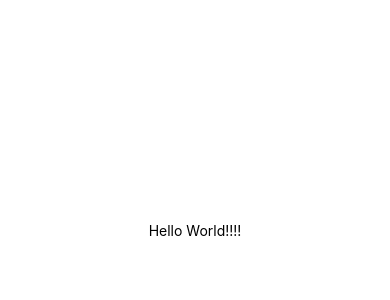
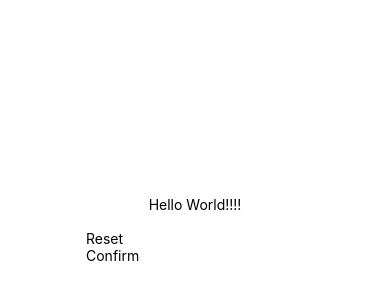
Before and after one commit to ankurj77/guess-my-number-react-native, a React Native app: screen / in a window 390 px wide. Shown: the part 192-492 px from the top of the page. Built offline with nearby package versions, Linux system fonts and the light colour scheme.

Commit message:
First working screen

```diff
--- a/App.js
+++ b/App.js
@@ -1,10 +1,12 @@
 import { StatusBar } from 'expo-status-bar';
 import { StyleSheet, Text, View } from 'react-native';
+import StartGameScreen from "./screens/StartGameScreen";
 
 export default function App() {
   return (
     <View style={styles.container}>
       <Text>Hello World!!!!</Text>
+      <StartGameScreen></StartGameScreen>
       <StatusBar style="auto" />
     </View>
   );
--- /dev/null
+++ b/components/PrimaryButton.js
@@ -0,0 +1,11 @@
+import {View, Text} from 'react-native';
+
+function PrimaryButton({children}) {
+  return (
+    <View>
+      <Text>{children}</Text>
+    </View>
+  );
+}
+
+export default PrimaryButton;
--- a/package.json
+++ b/package.json
@@ -11,6 +11,8 @@
   },
   "dependencies": {
     "expo": "~44.0.0",
+    "expo-constants": "~13.0.1",
+    "expo-file-system": "~13.1.4",
     "expo-status-bar": "~1.2.0",
     "react": "17.0.1",
     "react-dom": "17.0.1",
--- /dev/null
+++ b/screens/StartGameScreen.js
@@ -0,0 +1,14 @@
+import {TextInput, View} from 'react-native';
+import PrimaryButton from "../components/PrimaryButton";
+
+function StartGameScreen() {
+  return (
+    <View>
+      <TextInput />
+      <PrimaryButton>Reset</PrimaryButton>
+      <PrimaryButton>Confirm</PrimaryButton>
+    </View>
+  );
+}
+
+export default StartGameScreen;
```
Also changed, not shown: screens/GameOver.js (added), screens/GameScreen.js (added), 1 other file (tests, documents, lock files or other folders).
